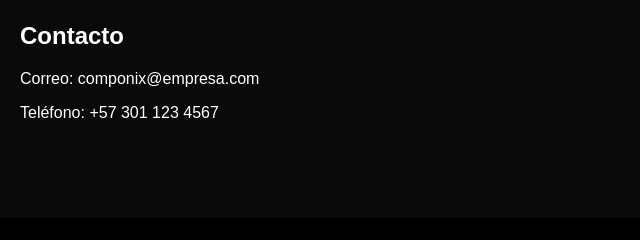
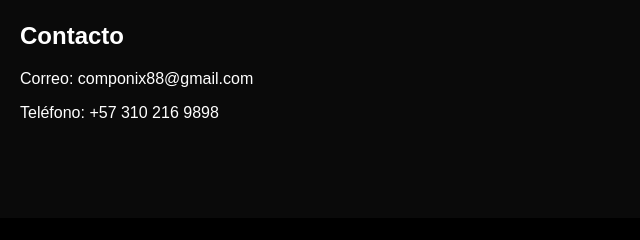
Before and after one commit to FlOrEZzz12/componix-web, a plain HTML site: page index.html in a window 1280 px wide. Shown: the part 2217-2457 px from the top of the page, 0-640 px from the left. Drawn offline with Linux system fonts and the light colour scheme.

Commit message:
Update index.html

```diff
--- a/index.html
+++ b/index.html
@@ -164,8 +164,8 @@
 
   <section class="section" id="contacto">
     <h2>Contacto</h2>
-    <p>Correo: componix@empresa.com</p>
-    <p>Teléfono: +57 301 123 4567</p>
+    <p>Correo: componix88@gmail.com</p>
+    <p>Teléfono: +57 310 216 9898</p>
   </section>
 
   <footer>
```
